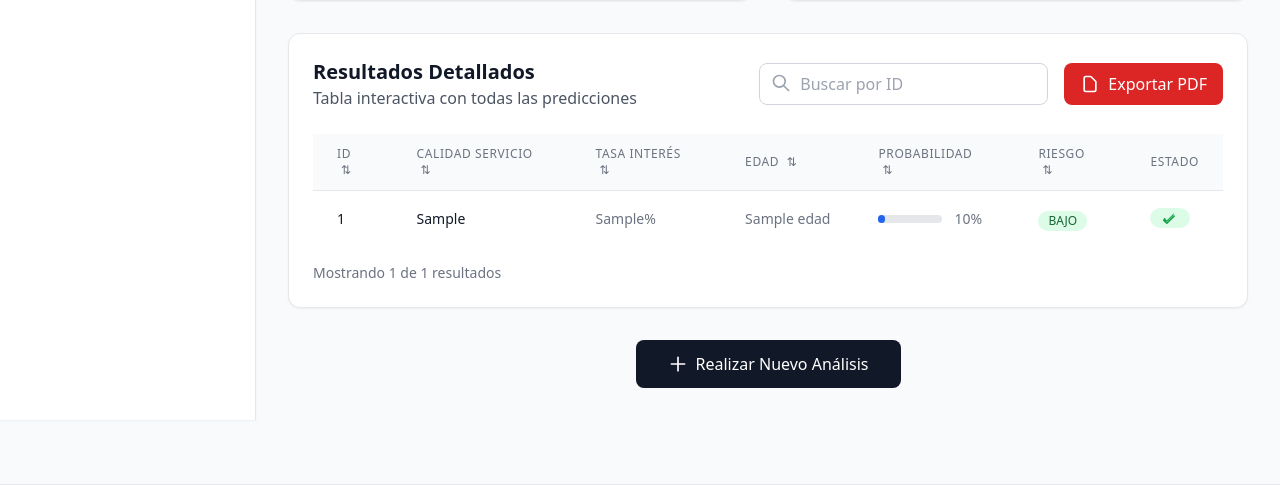
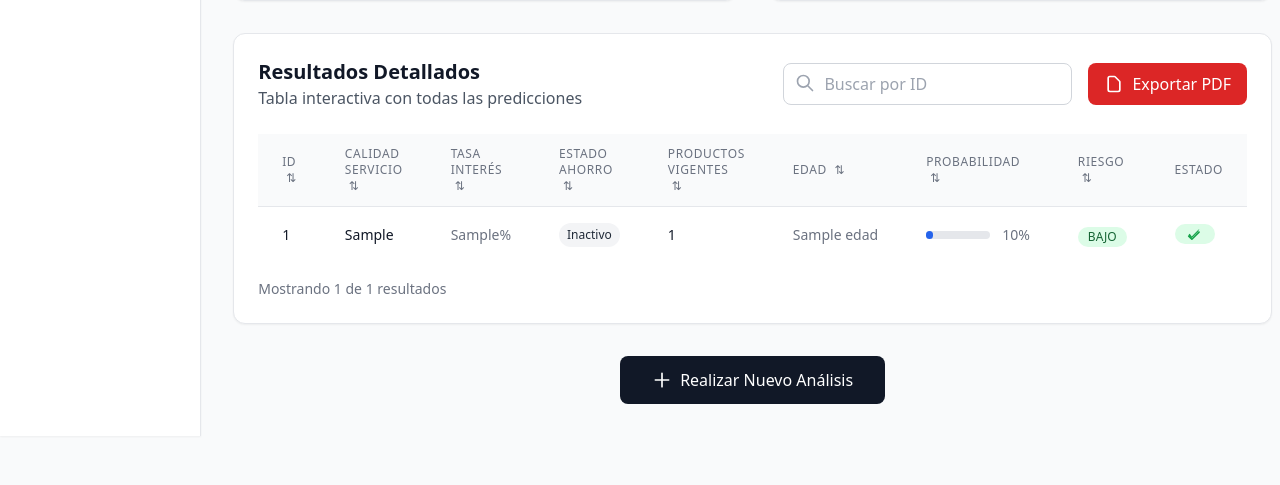
Before and after one commit to rolando2012/WebRegresionLogistica, a Flask app: template app/templates/main/resultados_masivos.html in a window 1280 px wide. Shown: the part 880-1365 px from the top of the page. Run offline with Flask 3, Linux system fonts and the light colour scheme; the template is opened without the code that fills it: most values are stand-ins (such as "Sample title", 1, 10 or a date in 2020); some libraries are stand-ins or nearby versions.

Commit message:
Actualizar exportación a PDF para incluir estado de ahorro y productos vigentes; modificar tabla y estilos en resultados masivos

```diff
--- a/app/services/prediccion_masiva_service.py
+++ b/app/services/prediccion_masiva_service.py
@@ -92,6 +92,8 @@ class PrediccionMasivaService:
                     "id":              f"{i+1:03d}",
                     'calidad_servicio': int(df.iloc[i]['calidad_servicio']),
                     'tasa_interes': float(df.iloc[i]['tasa_interes']),
+                    'estado_ahorro_activo': int(df.iloc[i]['estado_ahorro_activo']),  # NUEVA LÍNEA
+                    'n_productos_vigentes': int(df.iloc[i]['n_productos_vigentes']),  # NUEVA LÍNEA
                     "edad":            int(df.iloc[i]["edad"]),
                     "probabilidad":    float(probs[i]),
                     "prediccion":      int(preds[i]),
--- a/app/templates/main/resultados_masivos.html
+++ b/app/templates/main/resultados_masivos.html
@@ -145,12 +145,18 @@
                                     Tasa Interés <span class="ml-1">⇅</span>
                                 </th>
                                 <th class="px-6 py-3 text-left text-xs font-medium text-gray-500 uppercase tracking-wider cursor-pointer hover:bg-gray-100" onclick="sortTable(3)">
+                                    Estado Ahorro <span class="ml-1">⇅</span>
+                                </th>
+                                <th class="px-6 py-3 text-left text-xs font-medium text-gray-500 uppercase tracking-wider cursor-pointer hover:bg-gray-100" onclick="sortTable(4)">
+                                    Productos Vigentes <span class="ml-1">⇅</span>
+                                </th>
+                                <th class="px-6 py-3 text-left text-xs font-medium text-gray-500 uppercase tracking-wider cursor-pointer hover:bg-gray-100" onclick="sortTable(5)">
                                     Edad <span class="ml-1">⇅</span>
                                 </th>
-                                <th class="px-6 py-3 text-left text-xs font-medium text-gray-500 uppercase tracking-wider cursor-pointer hover:bg-gray-100" onclick="sortTable(4)">
+                                <th class="px-6 py-3 text-left text-xs font-medium text-gray-500 uppercase tracking-wider cursor-pointer hover:bg-gray-100" onclick="sortTable(6)">
                                 Probabilidad <span class="ml-1">⇅</span>
                             </th>
-                            <th class="px-6 py-3 text-left text-xs font-medium text-gray-500 uppercase tracking-wider cursor-pointer hover:bg-gray-100" onclick="sortTable(5)">
+                            <th class="px-6 py-3 text-left text-xs font-medium text-gray-500 uppercase tracking-wider cursor-pointer hover:bg-gray-100" onclick="sortTable(7)">
                                 Riesgo <span class="ml-1">⇅</span>
                             </th>
                                 <th class="px-6 py-3 text-left text-xs font-medium text-gray-500 uppercase tracking-wider">
@@ -164,6 +170,18 @@
                                 <td class="px-6 py-4 whitespace-nowrap text-sm font-medium text-gray-900">{{ cliente.id }}</td>
                                 <td class="px-6 py-4 whitespace-nowrap text-sm text-gray-900">{{ cliente.calidad_servicio }}</td>
                                 <td class="px-6 py-4 whitespace-nowrap text-sm text-gray-500">{{ cliente.tasa_interes }}%</td>
+                                <td class="px-6 py-4 whitespace-nowrap text-sm text-gray-500">
+                                    {% if cliente.estado_ahorro_activo == 1 %}
+                                        <span class="inline-flex items-center px-2 py-1 rounded-full text-xs font-medium bg-green-100 text-green-800">
+                                            Activo
+                                        </span>
+                                    {% else %}
+                                        <span class="inline-flex items-center px-2 py-1 rounded-full text-xs font-medium bg-gray-100 text-gray-800">
+                                            Inactivo
+                                        </span>
+                                    {% endif %}
+                                </td>
+                                <td class="px-6 py-4 whitespace-nowrap text-sm text-gray-900">{{ cliente.n_productos_vigentes }}</td>
                                 <td class="px-6 py-4 whitespace-nowrap text-sm text-gray-500">{{ cliente.edad }}</td>
                                 <td class="px-6 py-4 whitespace-nowrap text-sm text-gray-500">
                                     <div class="flex items-center">
@@ -388,13 +406,13 @@ function sortTable(columnIndex) {
 
         // Convertir a número si es posible
         // Convertir a número si es posible
-            if (columnIndex === 0 || columnIndex === 1 || columnIndex === 3) { // ID, Calidad Servicio, Edad
+            if (columnIndex === 0 || columnIndex === 1 || columnIndex === 4 || columnIndex === 5) { // ID, Calidad Servicio, Estado Ahorro, Productos Vigentes, Edad
                 aValue = parseInt(aValue);
                 bValue = parseInt(bValue);
             } else if (columnIndex === 2) { // Tasa Interés
                 aValue = parseFloat(aValue.replace('%', ''));
                 bValue = parseFloat(bValue.replace('%', ''));
-            } else if (columnIndex === 4) { // Probabilidad
+            } else if (columnIndex === 6) { // Probabilidad
                 aValue = parseFloat(aValue.replace('%', ''));
                 bValue = parseFloat(bValue.replace('%', ''));
             }
```
Also changed, not shown: app/main/routes.py (+6 -4 lines).
